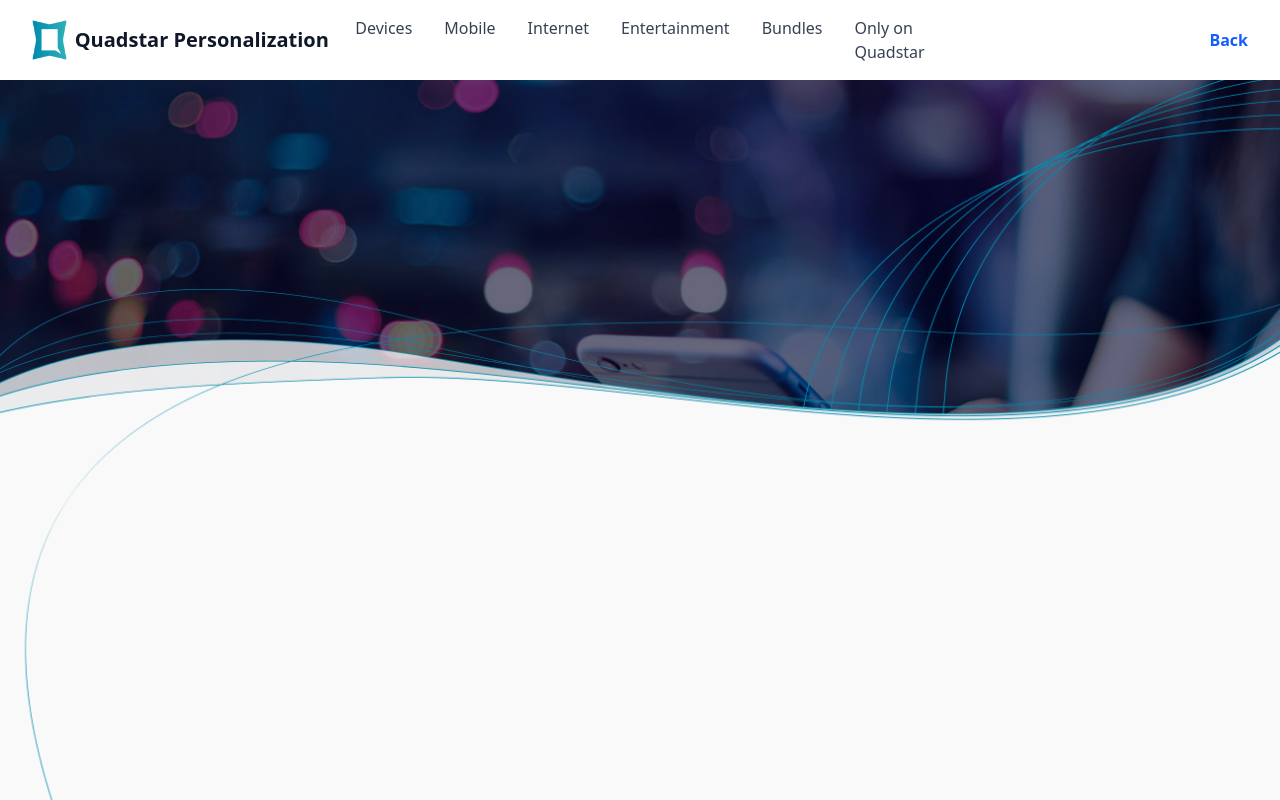
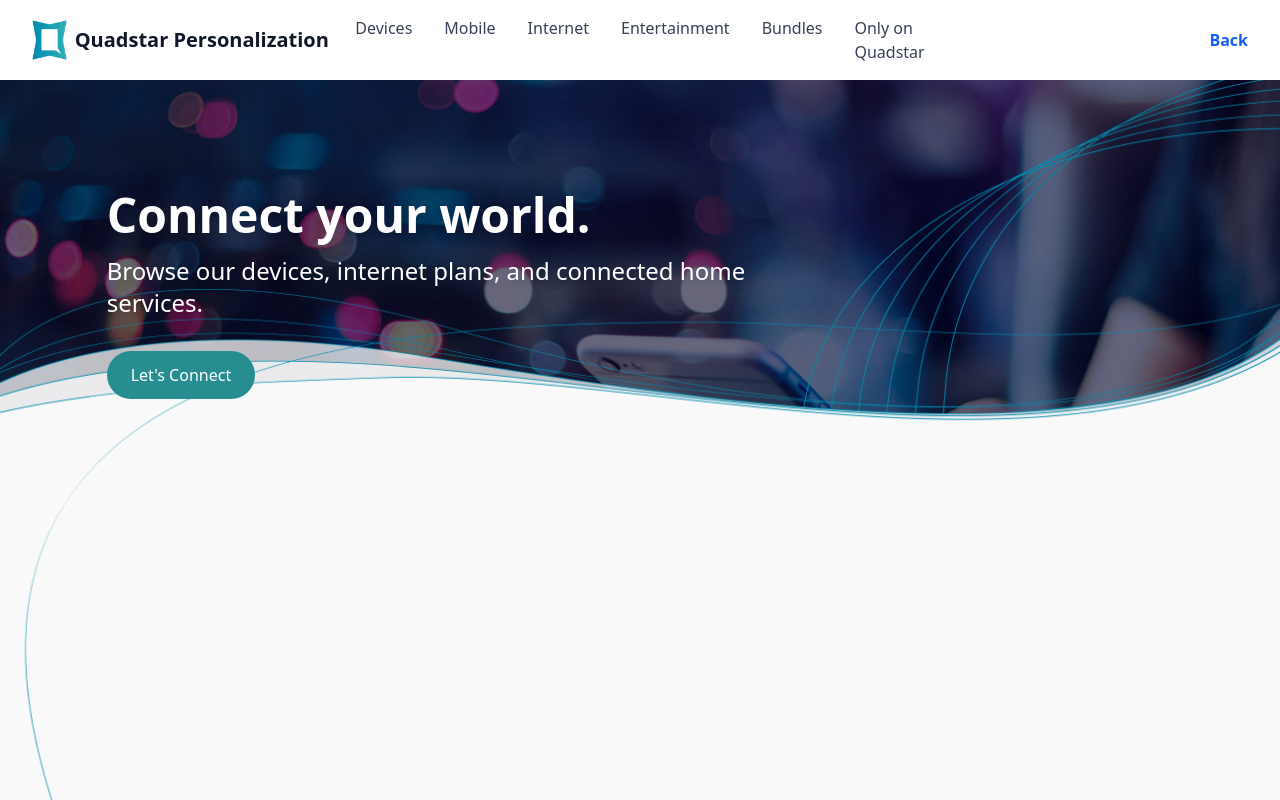
Before and after one commit to mvrzan/salesforce-connections-demo, a React (Vite) app in the folder src/: page / in a window 1280 px wide. Shown: the top 800 px of the page. Built offline with nearby package versions, Linux system fonts and the light colour scheme.

Commit message:
add text overlay to HeroSection component for enhanced user engagement

```diff
--- a/src/src/components/HeroSection.tsx
+++ b/src/src/components/HeroSection.tsx
@@ -5,6 +5,24 @@ const HeroSection = () => {
   return (
     <div className="w-full relative">
       <img src={topLevelHero} alt="Hero Banner" className="w-full h-auto object-cover block m-0 p-0" />
+
+      {/* Text overlay */}
+      <div
+        className="absolute left-1/3 top-[25%] transform -translate-x-1/2 -translate-y-1/2 flex flex-col items-start w-full max-w-2xl px-4 z-10"
+        style={{ pointerEvents: "none" }}
+      >
+        <h1 className="text-4xl md:text-5xl font-bold text-white mb-4 text-left drop-shadow-lg">Connect your world.</h1>
+        <p className="text-xl md:text-2xl text-white mb-6 text-left drop-shadow-lg">
+          Browse our devices, internet plans, and connected home services.
+        </p>
+        <button
+          className="text-white py-3 px-6 rounded-3xl font-medium transition-colors mt-2"
+          style={{ backgroundColor: "#278d90", pointerEvents: "auto" }}
+        >
+          Let's Connect
+        </button>
+      </div>
+
       <img
         src={heroBannerBottom}
         alt="Hero Banner Bottom Overlay"
```
